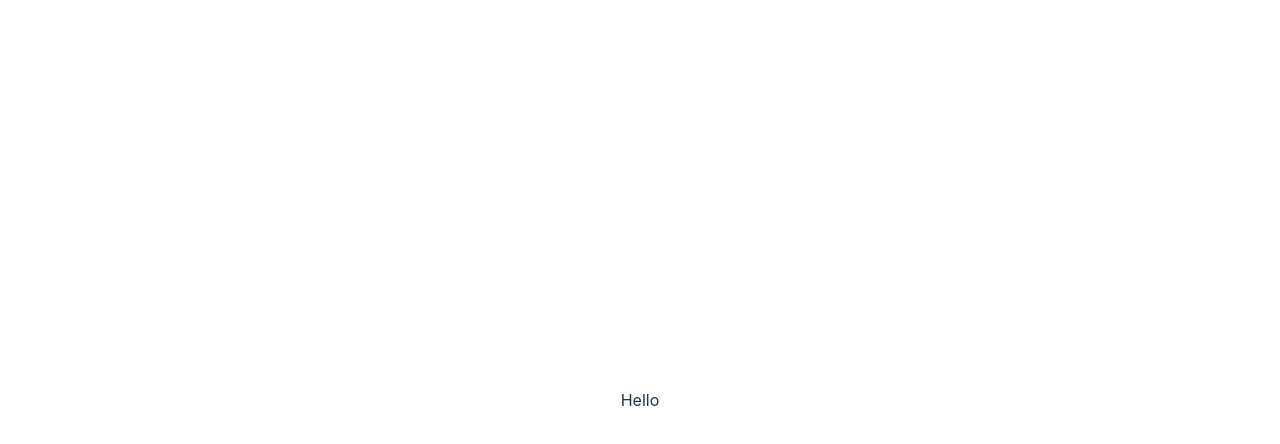
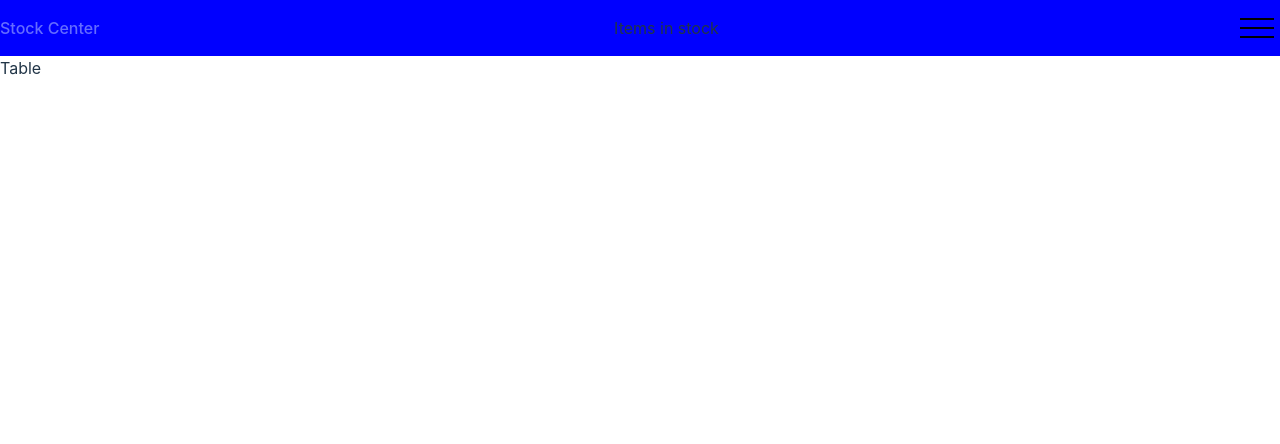
Before and after one commit to ministrov/prime-wood-test, a React (Vite) app: page / in a window 1280 px wide. Shown: the top 444 px of the page. Built offline with nearby package versions, Linux system fonts and the light colour scheme.

Commit message:
feat: create header and  table components and start to style it

```diff
--- a/src/App.css
+++ b/src/App.css
@@ -1,6 +1,9 @@
-#root {
+body {
+  min-width: 320px;
+  margin: 0;
+}
+
+.container {
   max-width: 1280px;
   margin: 0 auto;
-  padding: 2rem;
-  text-align: center;
 }
--- a/src/App.jsx
+++ b/src/App.jsx
@@ -1,9 +1,16 @@
-import './App.css'
+import Header from './components/Header/Header';
+import Table from './components/Table/Table';
+import './App.css';
 
 function App() {
 
   return (
-    <div>Hello</div>
+    <main>
+      <div className="container">
+        <Header />
+        <Table />
+      </div>
+    </main>
   )
 }
 
--- /dev/null
+++ b/src/components/Header/Header.css
@@ -0,0 +1,17 @@
+.header {
+  background-color: blue;
+}
+
+.header__nav {
+  display: flex;
+  justify-content: space-between;
+  align-items: center;
+}
+
+.burger div {
+  width: 2.1rem;
+  height: 0.15rem;
+  margin: 0.4rem;
+  background-color: black;
+  transition: all 0.34s ease-in;
+}
--- /dev/null
+++ b/src/components/Header/Header.jsx
@@ -0,0 +1,19 @@
+import './Header.css';
+
+function Header() {
+  return (
+    <header className="header">
+      <nav className="header__nav">
+        <a className="header__logo" href="#">Stock Center</a>
+        <p className="header__text">Items in stock</p>
+        <div className="header__burger burger">
+          <div className="burger__line_1"></div>
+          <div className="burger__line_2"></div>
+          <div className="burger__line_3"></div>
+        </div>
+      </nav>
+    </header>
+  )
+}
+
+export default Header;
--- /dev/null
+++ b/src/components/Table/Table.css
@@ -0,0 +1,3 @@
+.table {
+  background-color: tomato;
+}
--- /dev/null
+++ b/src/components/Table/Table.jsx
@@ -0,0 +1,10 @@
+import './Table.css';
+
+function Table() {
+
+  return (
+    <div>Table</div>
+  )
+}
+
+export default Table;
--- a/src/index.css
+++ b/src/index.css
@@ -23,13 +23,7 @@ a:hover {
   color: #535bf2;
 }
 
-body {
-  margin: 0;
-  display: flex;
-  place-items: center;
-  min-width: 320px;
-  min-height: 100vh;
-}
+
 
 h1 {
   font-size: 3.2em;
```
